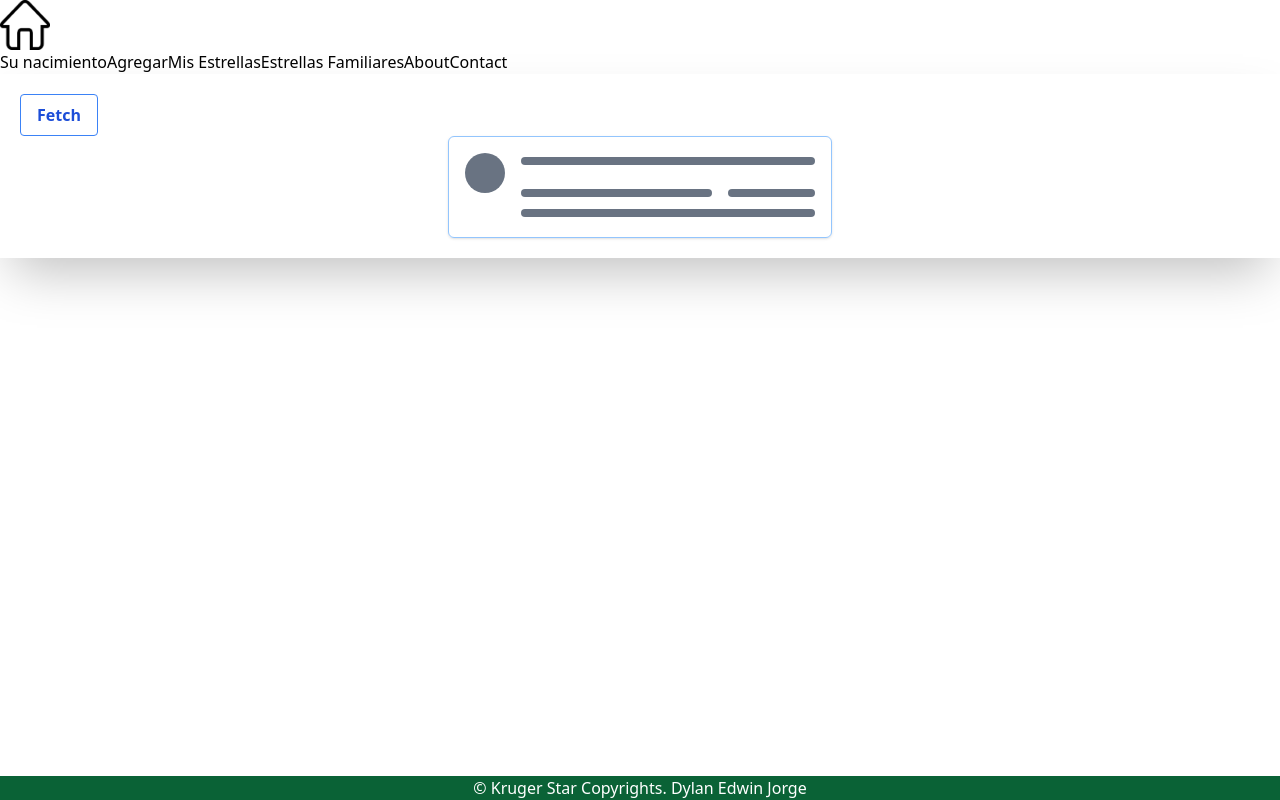
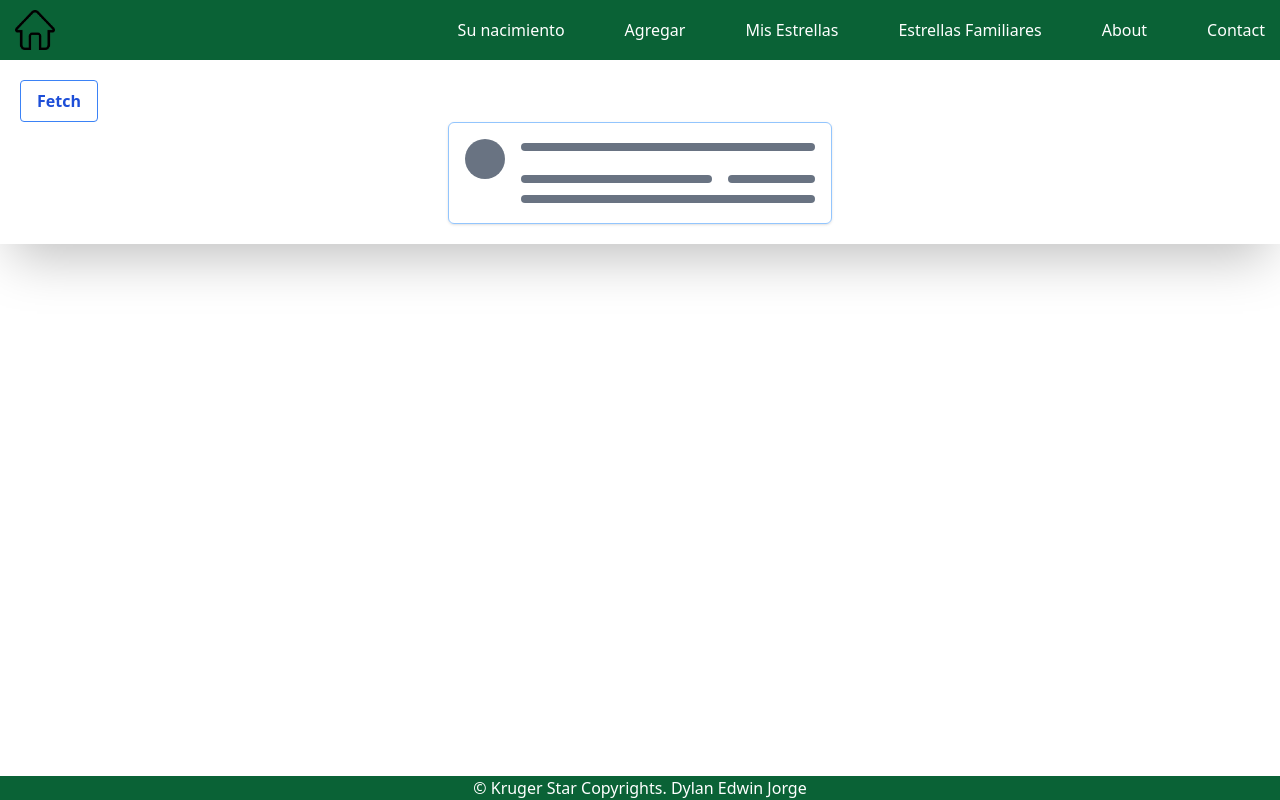
Before and after one commit to DylanVallejo/kruger-grupal-project, a React (Create React App) app: page / in a window 1280 px wide. Built offline with nearby package versions, Linux system fonts and the light colour scheme.

Commit message:
Retornando el Navbar al estilo dal commit anterior

```diff
--- a/src/components/Navbar.jsx
+++ b/src/components/Navbar.jsx
@@ -5,33 +5,38 @@ import styles from './styles/Navbar.module.css';
 const Navbar = () => {
     return (
 
-        <div className="nav-container">
+        <nav className={styles.navbar}>
+            <div className={styles.container}>
+                <div className={styles.logo}>
                     <NavLink className="nav-home" to="/" activeClassName="active" exact>
-                <img src={logo} alt="" className="home-logo" width="50px" height="50px" />
+                        <img src={logo} alt="" />
                     </NavLink>
-            <NavLink className="nav-birth" to="/birth" activeClassName="active">
+                </div>
+                <div className={styles.navElements}>
+                    <NavLink className={styles.navBirth} to="/birth" activeClassName="active">
                         Su nacimiento
                     </NavLink>
-            <NavLink className="nav-agregar" to="/agregar" activeClassName="active">
+                    <NavLink className={styles.navAgregar} to="/agregar" activeClassName="active">
                         Agregar
                     </NavLink>
-            <NavLink className="nav-stars" to="/my-stars" activeClassName="active">
+                    <NavLink className={styles.navStars} to="/my-stars" activeClassName="active">
                         Mis Estrellas
                     </NavLink>
-            <NavLink className="nav-family-stars" to="/family-stars" activeClassName="active">
+                    <NavLink className={styles.navFamilyStars} to="/family-stars" activeClassName="active">
                         Estrellas Familiares
                     </NavLink>
-            {/* <NavLink className="nav-one-star" to="/one-star" activeClassName="active">
+                    {/* <NavLink className={styles.navOneStar} to="/one-star" activeClassName="active">
                         Una estrella
                     </NavLink> */}
-            <NavLink className="nav-about" to="/about" activeClassName="active">
+                    <NavLink className={styles.navAbout} to="/about" activeClassName="active">
                         About
                     </NavLink>
-            <NavLink className="nav-contact" to="/contact" activeClassName="active">
+                    <NavLink className={styles.navContact} to="/contact" activeClassName="active">
                         Contact
                     </NavLink>
                 </div>
-
+            </div>
+        </nav>
     );
 }
 
```
Lines whose indentation alone changed are shown as unchanged.
